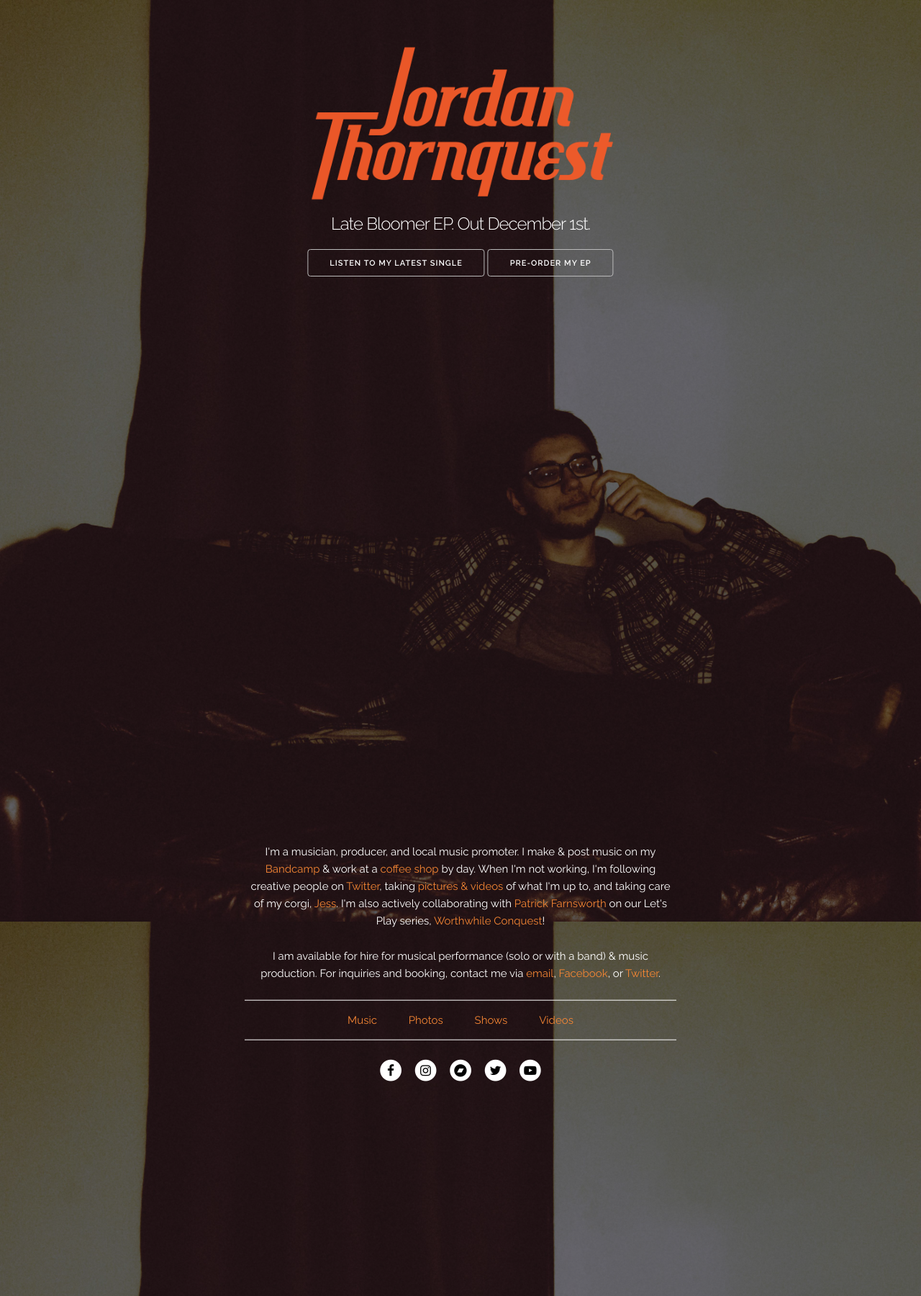
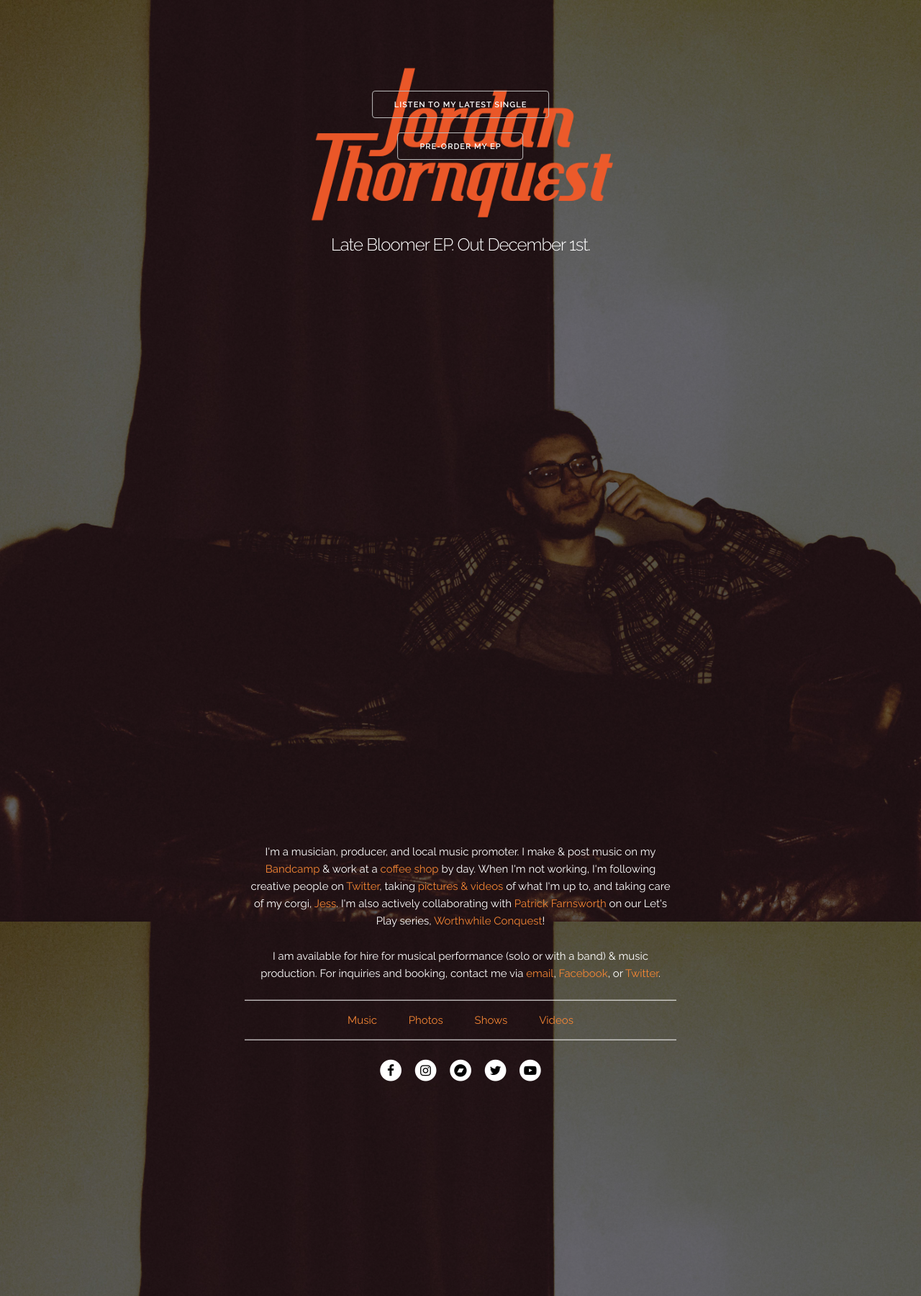
Before and after one commit to jordanthornquest/mains-and-monitors, a Jekyll site: the page built from index.html, in a window 1280 px wide. Shown: the whole page at 72% size. Built offline with Jekyll 4.4.1, drawn with Linux system fonts in a browser that asks for light colours; nearby versions of some CDN libraries.

Commit message:
Update styles.html

```diff
--- a/_includes/styles.html
+++ b/_includes/styles.html
@@ -129,7 +129,7 @@
       font-size: 2.0rem;
     }
 
-    .intro-content-2 {
+    .intro-content-2 h2 {
       font-size: 2.0rem;
     }
 
@@ -143,6 +143,14 @@
     .intro {
       height: 100vh;
       position: relative;
+    }
+
+    .buttons {
+      position: absolute;
+      bottom: 25%;
+      left: 50%;
+      transform: translate(-50%, -50%);
+      max-width: 600px;
     }
 
     .intro-2 {
```
